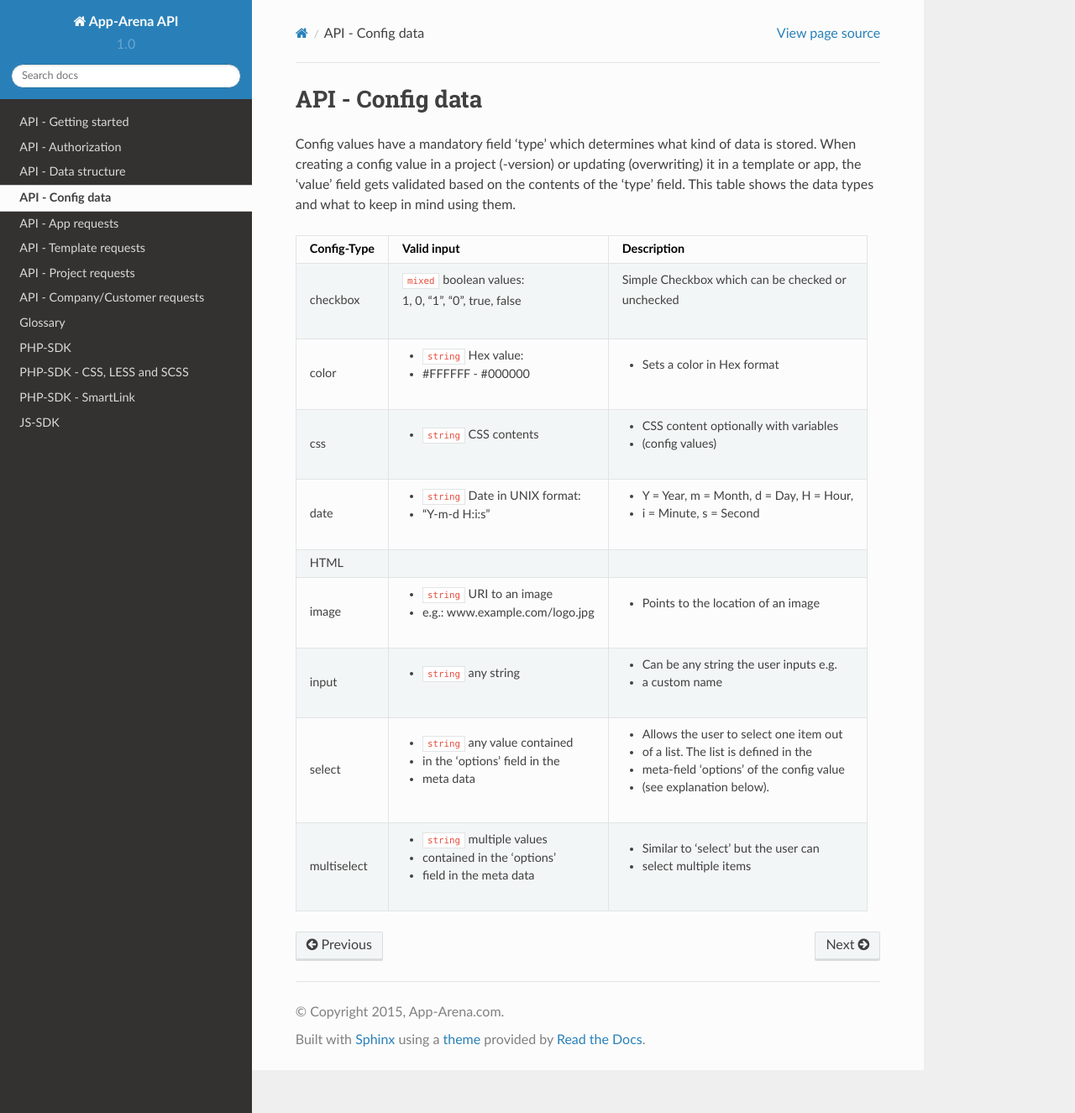
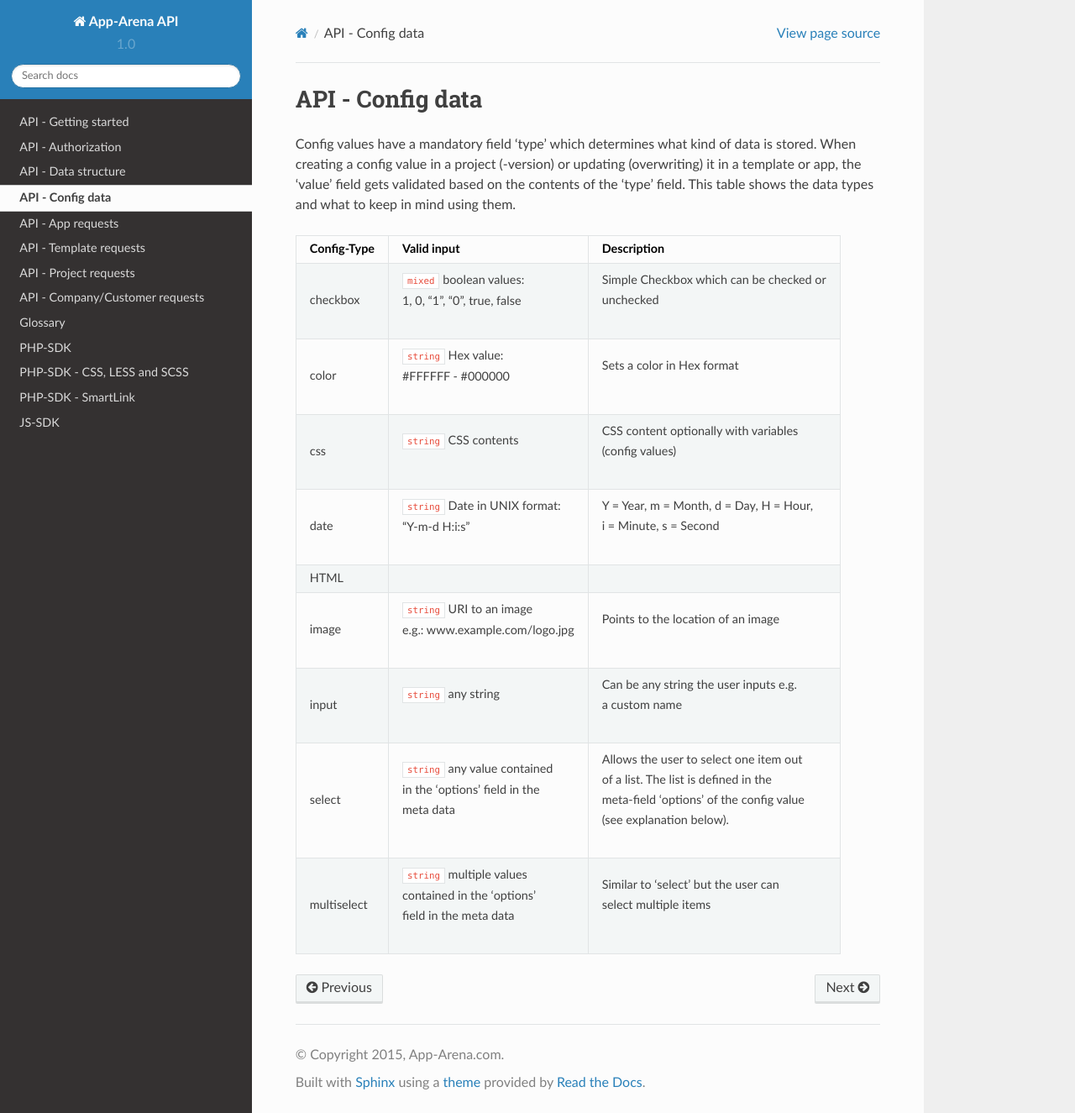
Before and after one commit to apparena/docs, a Sphinx documentation site: the page built from docs/api/050-config.rst, in a window 1280 px wide and 1325 px high. Shown: the whole window at 84% size. Built offline with Sphinx 7.4.7 and the Read the Docs theme 2.0.0, drawn with Linux system fonts in a browser that asks for light colours.

```diff
--- a/docs/api/050-config.rst
+++ b/docs/api/050-config.rst
@@ -12,30 +12,30 @@ the 'type' field. This table shows the data types and what to keep in mind using
 |               | | 1, 0, "1", "0", true, false     | | unchecked                               |
 |               |                                   |                                           |
 +---------------+-----------------------------------+-------------------------------------------+
-| color         | - ``string`` Hex value:           | - Sets a color in Hex format              |
-|               | - #FFFFFF - #000000               |                                           |
+| color         | | ``string`` Hex value:           | | Sets a color in Hex format              |
+|               | | #FFFFFF - #000000               |                                           |
 +---------------+-----------------------------------+-------------------------------------------+
-| css           | - ``string`` CSS contents         | - CSS content optionally with variables   |
-|               |                                   | - (config values)                         |
+| css           | | ``string`` CSS contents         | | CSS content optionally with variables   |
+|               |                                   | | (config values)                         |
 +---------------+-----------------------------------+-------------------------------------------+
-| date          | - ``string`` Date in UNIX format: | - Y = Year, m = Month, d = Day, H = Hour, |
-|               | - "Y-m-d H:i:s"                   | - i = Minute, s = Second                  |
+| date          | | ``string`` Date in UNIX format: | | Y = Year, m = Month, d = Day, H = Hour, |
+|               | | "Y-m-d H:i:s"                   | | i = Minute, s = Second                  |
 +---------------+-----------------------------------+-------------------------------------------+
 | HTML          |                                   |                                           |
 |               |                                   |                                           |
 +---------------+-----------------------------------+-------------------------------------------+
-| image         | - ``string`` URI to an image      | - Points to the location of an image      |
-|               | - e.g.: www.example.com/logo.jpg  |                                           |
+| image         | | ``string`` URI to an image      | | Points to the location of an image      |
+|               | | e.g.: www.example.com/logo.jpg  |                                           |
 +---------------+-----------------------------------+-------------------------------------------+
-| input         | - ``string`` any string           | - Can be any string the user inputs e.g.  |
-|               |                                   | - a custom name                           |
+| input         | | ``string`` any string           | | Can be any string the user inputs e.g.  |
+|               |                                   | | a custom name                           |
 +---------------+-----------------------------------+-------------------------------------------+
-| select        | - ``string`` any value contained  | - Allows the user to select one item out  |
-|               | - in the 'options' field in the   | - of a list. The list is defined in the   |
-|               | - meta data                       | - meta-field 'options' of the config value|
-|               |                                   | - (see explanation below).                |
+| select        | | ``string`` any value contained  | | Allows the user to select one item out  |
+|               | | in the 'options' field in the   | | of a list. The list is defined in the   |
+|               | | meta data                       | | meta-field 'options' of the config value|
+|               |                                   | | (see explanation below).                |
 +---------------+-----------------------------------+-------------------------------------------+
-| multiselect   | - ``string`` multiple values      | - Similar to 'select' but the user can    |
-|               | - contained in the 'options'      | - select multiple items                   |
-|               | - field in the meta data          |                                           |
+| multiselect   | | ``string`` multiple values      | | Similar to 'select' but the user can    |
+|               | | contained in the 'options'      | | select multiple items                   |
+|               | | field in the meta data          |                                           |
 +---------------+-----------------------------------+-------------------------------------------+
```
